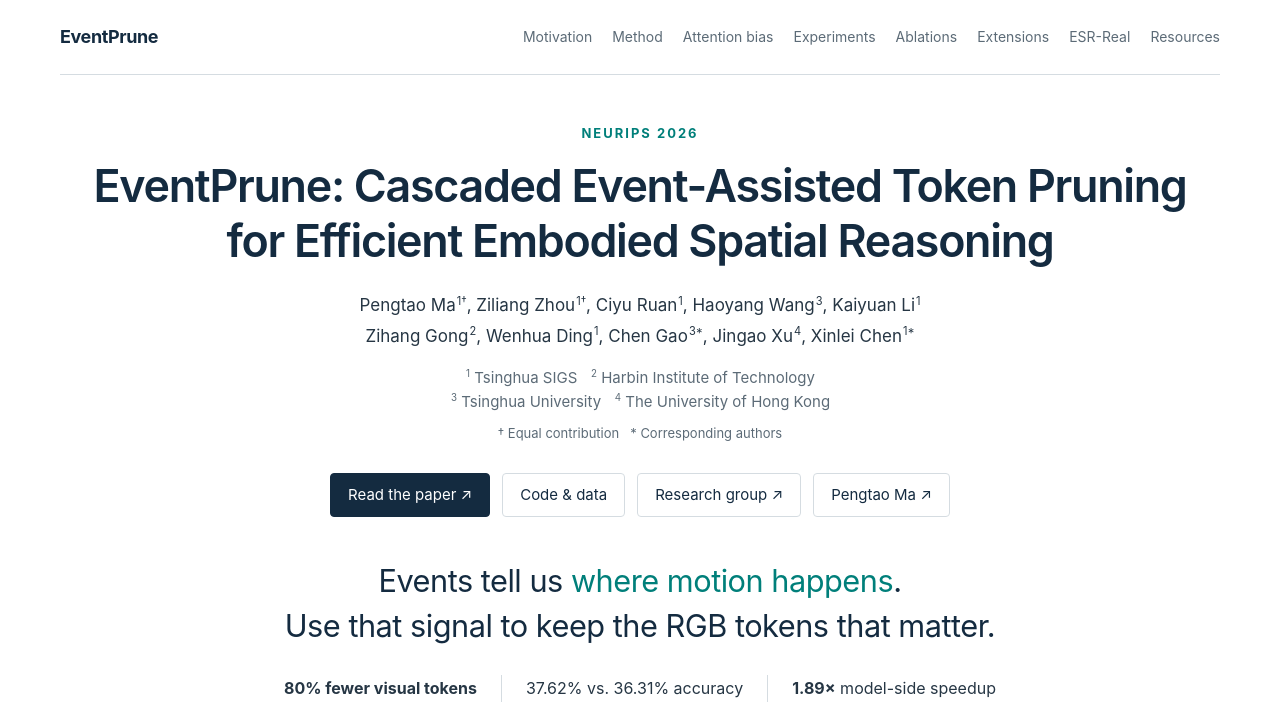
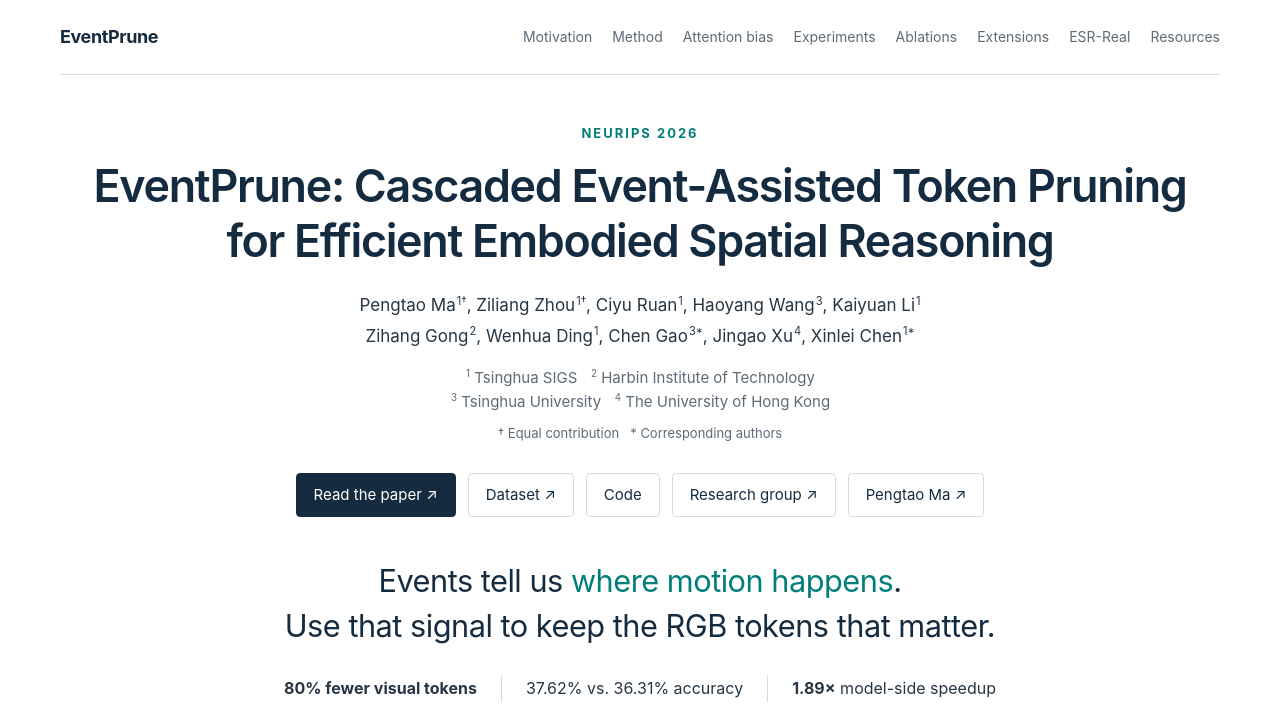
Before and after one commit to pengtaoma00/pengtaoma00.github.io, a plain HTML site: page eventprune/index.html in a window 1280 px wide. Shown: the top 712 px of the page. Drawn offline with Linux system fonts and the light colour scheme.

Commit message:
Link the ESR-Real dataset release on Hugging Face

```diff
--- a/eventprune/index.html
+++ b/eventprune/index.html
@@ -29,7 +29,7 @@
       <p class="authors"><span class="author-line"><span class="author">Pengtao Ma<sup>1†</sup></span>, <span class="author">Ziliang Zhou<sup>1†</sup></span>, <span class="author">Ciyu Ruan<sup>1</sup></span>, <span class="author">Haoyang Wang<sup>3</sup></span>, <span class="author">Kaiyuan Li<sup>1</sup></span></span><span class="author-line"><span class="author">Zihang Gong<sup>2</sup></span>, <span class="author">Wenhua Ding<sup>1</sup></span>, <span class="author">Chen Gao<sup>3*</sup></span>, <span class="author">Jingao Xu<sup>4</sup></span>, <span class="author">Xinlei Chen<sup>1*</sup></span></span></p>
       <p class="affiliations"><sup>1</sup> Tsinghua SIGS &nbsp; <sup>2</sup> Harbin Institute of Technology<br><sup>3</sup> Tsinghua University &nbsp; <sup>4</sup> The University of Hong Kong</p>
       <p class="author-note">† Equal contribution &nbsp; * Corresponding authors</p>
-      <div class="links"><a class="primary" href="https://arxiv.org/abs/2605.19506">Read the paper ↗</a><a href="#resources">Code &amp; data</a><a href="https://chen-xinlei.com/">Research group ↗</a><a href="https://pengtaoma00.github.io/">Pengtao Ma ↗</a></div>
+      <div class="links"><a class="primary" href="https://arxiv.org/abs/2605.19506">Read the paper ↗</a><a href="https://huggingface.co/datasets/pengtaoma00/ESR-Real">Dataset ↗</a><a href="#resources">Code</a><a href="https://chen-xinlei.com/">Research group ↗</a><a href="https://pengtaoma00.github.io/">Pengtao Ma ↗</a></div>
       <p class="lead">Events tell us <em>where motion happens</em>.<br>Use that signal to keep the RGB tokens that matter.</p>
       <p class="result-line"><strong>80% fewer visual tokens</strong><span>37.62% vs. 36.31% accuracy</span><span><strong>1.89×</strong> model-side speedup</span></p>
     </header>
@@ -106,7 +106,7 @@
     </section>
     <section id="resources" class="section">
       <p class="eyebrow">08 / Resources</p><h2>Paper, complete result tables, code and data</h2>
-      <div class="resource-list"><p><strong>Result tables.</strong> <a href="data/results-tables.zip" download>Download all tables (CSV + JSON) ↓</a> · <a href="data/results.json">Browse the structured results ↗</a></p><p><strong>Paper.</strong> <a href="https://arxiv.org/abs/2605.19506">arXiv:2605.19506 ↗</a> · <a href="https://arxiv.org/pdf/2605.19506">PDF ↗</a></p><p><strong>Code &amp; ESR-Real data.</strong> Release in preparation. Public links will be added here when available.</p><p><strong>Research group.</strong> <a href="https://chen-xinlei.com/">Xinlei Chen · Tsinghua SIGS ↗</a></p><p><strong>First author.</strong> <a href="https://pengtaoma00.github.io/">Pengtao Ma ↗</a></p></div>
+      <div class="resource-list"><p><strong>Result tables.</strong> <a href="data/results-tables.zip" download>Download all tables (CSV + JSON) ↓</a> · <a href="data/results.json">Browse the structured results ↗</a></p><p><strong>Paper.</strong> <a href="https://arxiv.org/abs/2605.19506">arXiv:2605.19506 ↗</a> · <a href="https://arxiv.org/pdf/2605.19506">PDF ↗</a></p><p><strong>ESR-Real data.</strong> <a href="https://huggingface.co/datasets/pengtaoma00/ESR-Real">Download on Hugging Face ↗</a> · CC BY-NC 4.0.</p><p><strong>Code.</strong> Release in preparation.</p><p><strong>Research group.</strong> <a href="https://chen-xinlei.com/">Xinlei Chen · Tsinghua SIGS ↗</a></p><p><strong>First author.</strong> <a href="https://pengtaoma00.github.io/">Pengtao Ma ↗</a></p></div>
       <details class="research-details"><summary>Scope and limitations</summary><div class="details-body"><p>ECP assumes synchronized RGB–event inputs and targets platforms that pair event sensing with RGB. Gains depend on task, budget and backbone; Video-MME includes categories and budgets where FastV performs better. Model-side efficiency with prepared events does not include offline synthesis. Backbone transfer adapts token mapping and pruning configuration rather than using identical layer indices everywhere.</p></div></details>
       <div class="citation-head"><h3>Citation</h3><button id="copy-citation" type="button">Copy BibTeX</button><span id="copy-status" role="status" aria-live="polite"></span></div>
       <pre id="bibtex">@misc{ma2026eventprune,
```
